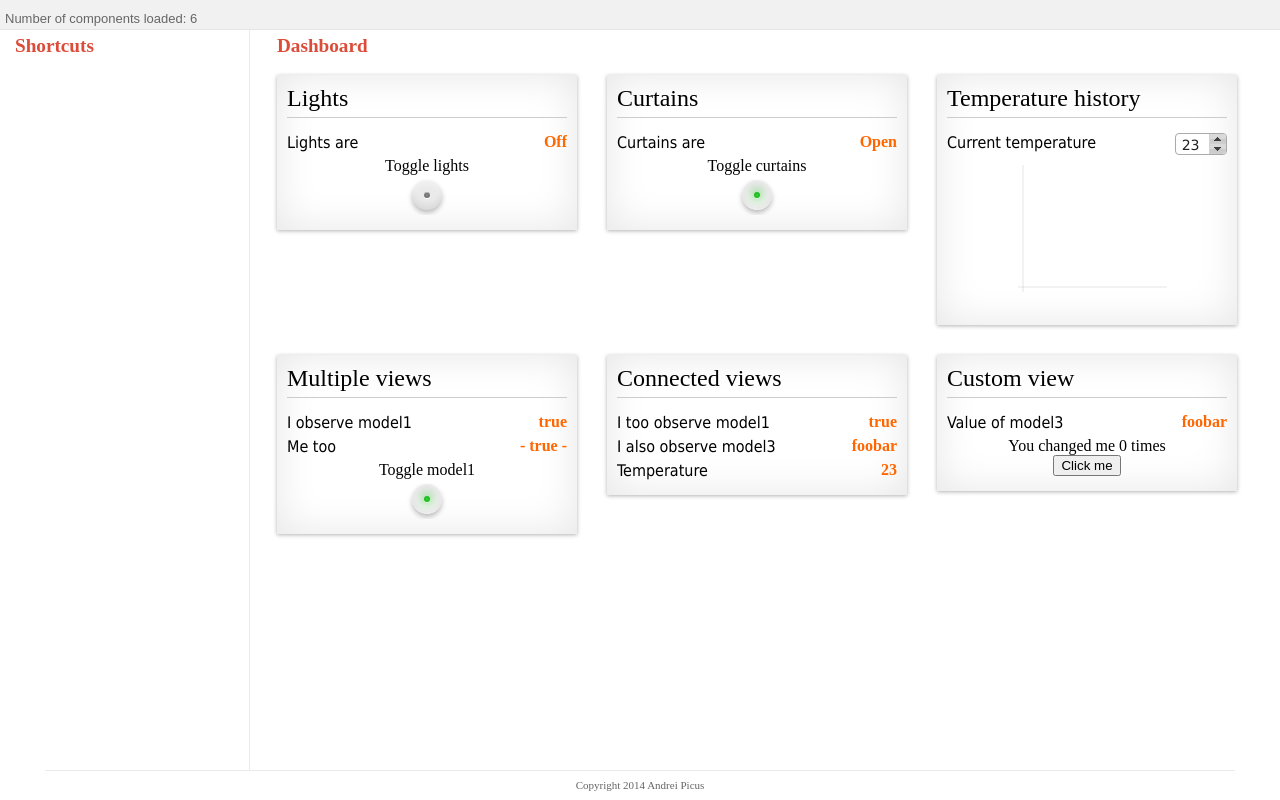
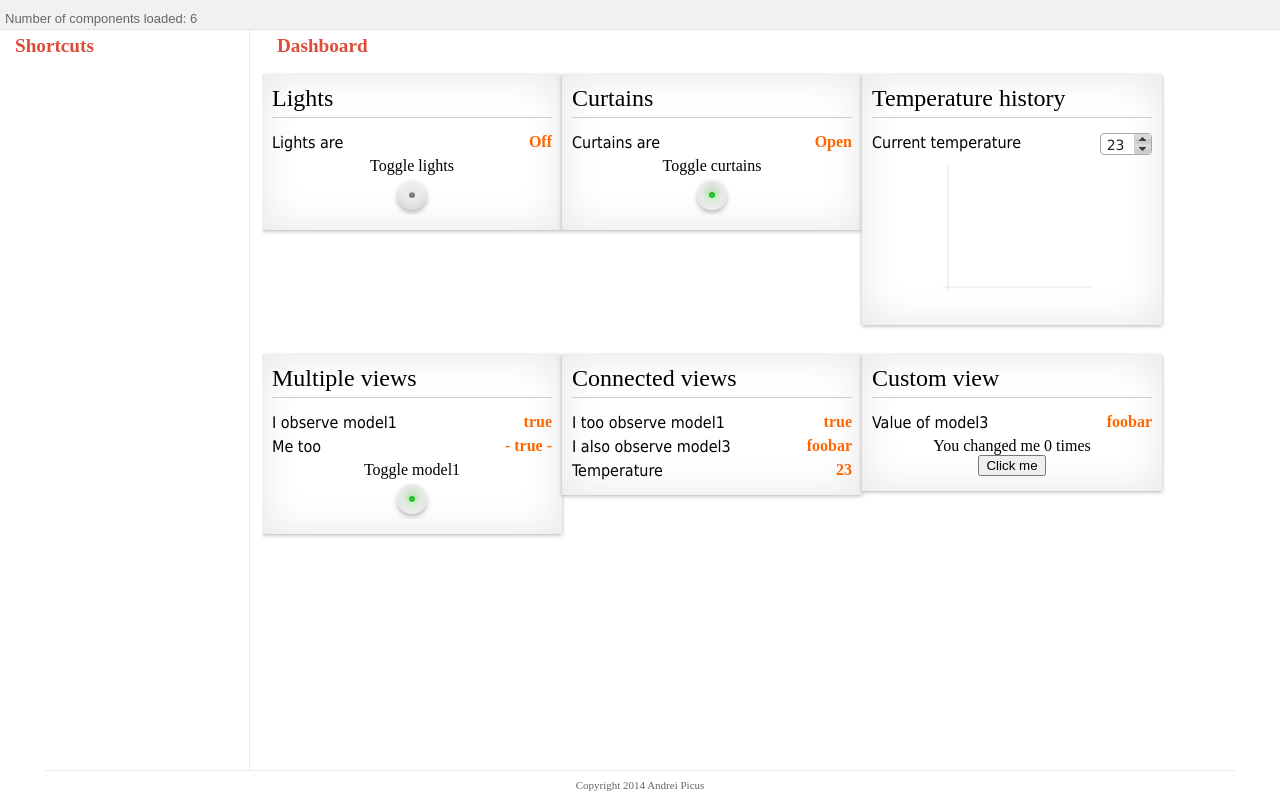
Before and after one commit to NiGhTTraX/Proteus, a website: page demo/index.html in a window 1280 px wide. Shown: the top 800 px of the page. Drawn offline with Linux system fonts and the light colour scheme.

Commit message:
demo: Changed some paddings/margins.

```diff
--- a/demo/demo.css
+++ b/demo/demo.css
@@ -33,6 +33,10 @@ html, body {
 	width: 250px;
 }
 
+#left-sidebar .s {
+	padding: 0 25px;
+}
+
 .s {
 	position: absolute;
 	left: 0;
--- a/demo/theme.css
+++ b/demo/theme.css
@@ -27,7 +27,8 @@
 	box-sizing: border-box;
 	-moz-box-sizing: border-box;
 	padding: 10px;
-	margin: 15px;
+	margin-top: 15px;
+	margin-bottom: 15px;
 	background: #fff;
 	box-shadow: 0 1px 4px rgba(0, 0, 0, 0.3), 0 0 40px rgba(0, 0, 0, 0.1) inset;
 }
```
